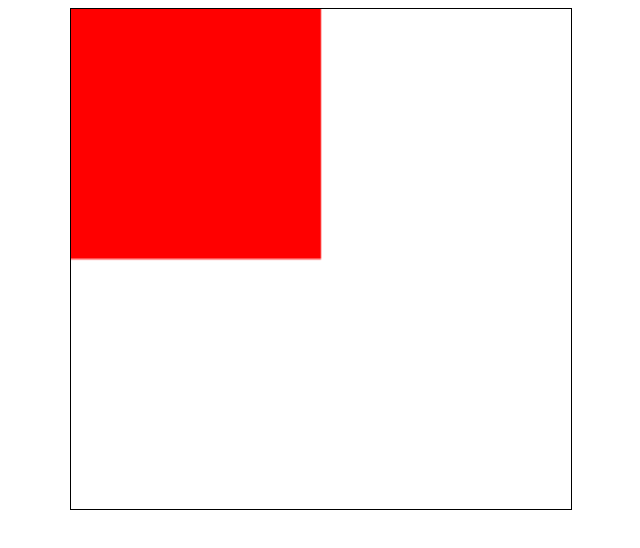
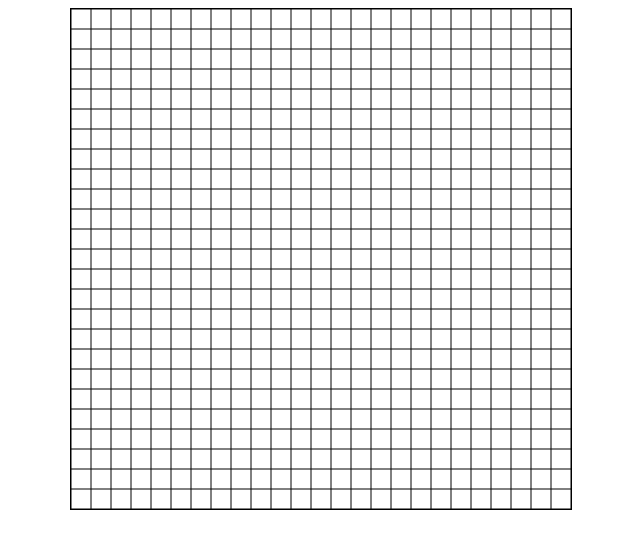
Before and after one commit to qwoprocks/web_projects, a Gatsby site: page / in a window 1280 px wide. Shown: the whole page, without its empty margins (319-959 px from the left). Built offline with nearby package versions, Linux system fonts and the light colour scheme; Gatsby itself is replaced by a stand-in of ours.

Commit message:
Update Maze component to allow for toggling cells by clicking

```diff
--- a/src/components/maze.tsx
+++ b/src/components/maze.tsx
@@ -1,27 +1,80 @@
-import React, { MutableRefObject, useEffect, useRef } from "react"
+import React, { MouseEvent, MutableRefObject, useEffect, useRef } from "react"
 import styled from "styled-components"
 
-const Canvas = styled.canvas`
+const MAZE_WIDTH = 500;
+const MAZE_HEIGHT = 500;
+const CELL_SIZE = 20;
+const NUM_ROWS = MAZE_HEIGHT / CELL_SIZE;
+const NUM_COLS = MAZE_WIDTH / CELL_SIZE;
+const MAZE_GRID: boolean[][] = Array.from(Array(NUM_COLS), () => new Array(NUM_ROWS));
+const LINE_WIDTH = 1;
+
+const StyledCanvas = styled.canvas`
     padding: 0;
     margin: 0 auto;
     display: block;
-    width: 500px;
-    height: 500px;
     border: 1px solid black;
 `
 
 const Maze = () => {
     const canvasRef = useRef() as MutableRefObject<HTMLCanvasElement>
+    let canvasContext: CanvasRenderingContext2D
 
     useEffect(() => {
-        const canvasContext: CanvasRenderingContext2D = canvasRef.current.getContext("2d")!;
-        canvasContext.fillStyle = "#FF0000";
-        canvasContext.fillRect(0, 0, 150, 75);
+        canvasContext = canvasRef.current.getContext("2d")!;
+        drawGrid();
     }, [])
 
-    return (
-        <Canvas ref={canvasRef} />
-    )
+    const isInMaze = (i: number, j: number) => {
+        if (i < 0 || i >= NUM_COLS || j < 0 || j >= NUM_ROWS) {
+            console.warn(`Maze index (${i}, ${j}) out of bounds!`);
+            return false;
+        } else {
+            return true;
+        }
+    }
+
+    const clearCanvas = () => {
+        canvasContext?.clearRect(0, 0, canvasContext.canvas.width, canvasContext.canvas.height);
+    }
+
+    const drawGrid = () => {
+        if (canvasContext === undefined) {
+            return;
+        }
+        canvasContext.lineWidth = LINE_WIDTH;
+        // draw vertical lines
+        for (let i = 0; i <= MAZE_WIDTH; i += CELL_SIZE) {
+            canvasContext.moveTo(i, 0);
+            canvasContext.lineTo(i, MAZE_HEIGHT);
+        }
+        // draw horizontal lines
+        for (let i = 0; i <= MAZE_HEIGHT; i += CELL_SIZE) {
+            canvasContext.moveTo(0, i);
+            canvasContext.lineTo(MAZE_WIDTH, i);
+        }
+        canvasContext.strokeStyle = "black";
+        canvasContext.stroke();
+    }
+
+    const toggleCell = (i: number, j: number) => {
+        if (canvasContext === undefined || !isInMaze(i, j)) {
+            return;
+        }
+        canvasContext.fillStyle = MAZE_GRID[i][j] ? "#FFFFFF" : "#000000";
+        canvasContext.fillRect(i * CELL_SIZE + LINE_WIDTH / 2 + 0.5, j * CELL_SIZE + LINE_WIDTH / 2 + 0.5, CELL_SIZE - LINE_WIDTH - 1, CELL_SIZE - LINE_WIDTH - 1);
+        MAZE_GRID[i][j] = !MAZE_GRID[i][j];
+    }
+
+    const handleClick = (event: MouseEvent) => {
+        const x = event.clientX - canvasRef.current.getBoundingClientRect()!.left;
+        const y = event.clientY - canvasRef.current.getBoundingClientRect()!.top;
+        const i = Math.trunc(x / CELL_SIZE);
+        const j = Math.trunc(y / CELL_SIZE);
+        toggleCell(i, j);
+    }
+
+    return <StyledCanvas width={MAZE_WIDTH} height={MAZE_HEIGHT} ref={canvasRef} onClick={handleClick} />
 }
 
 export default Maze
```
